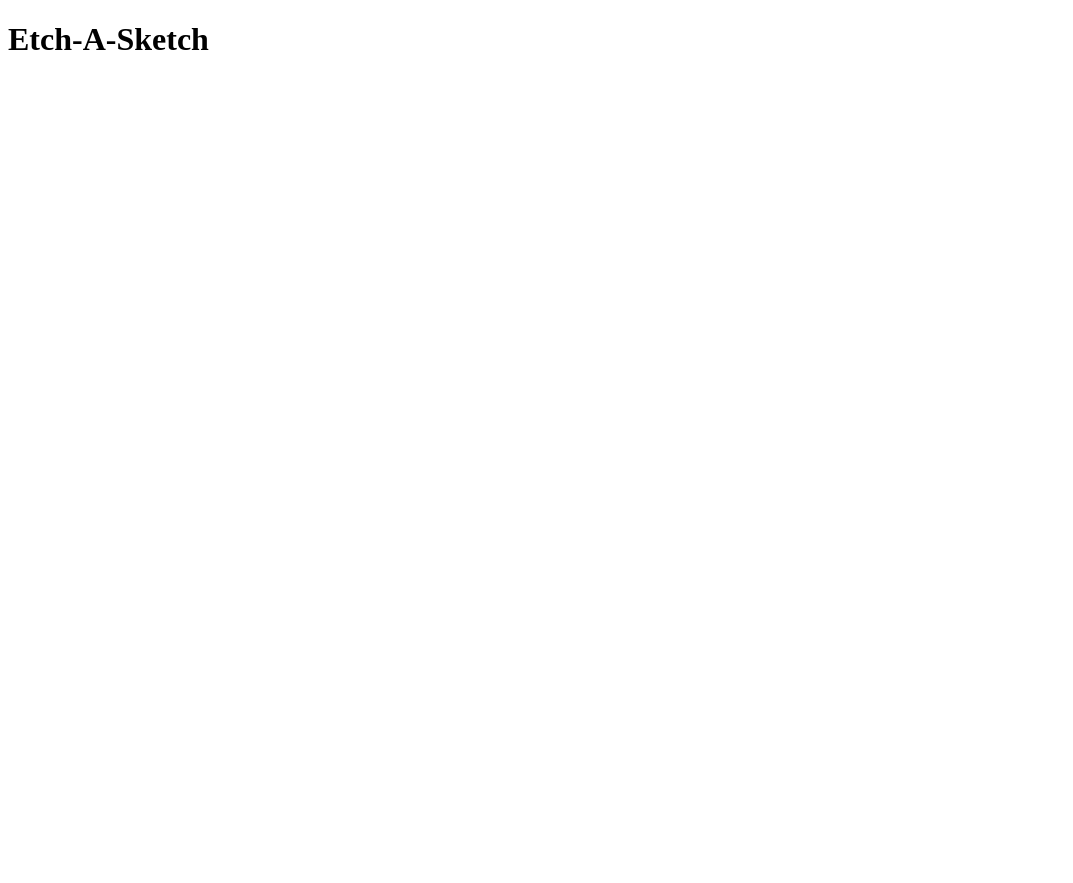
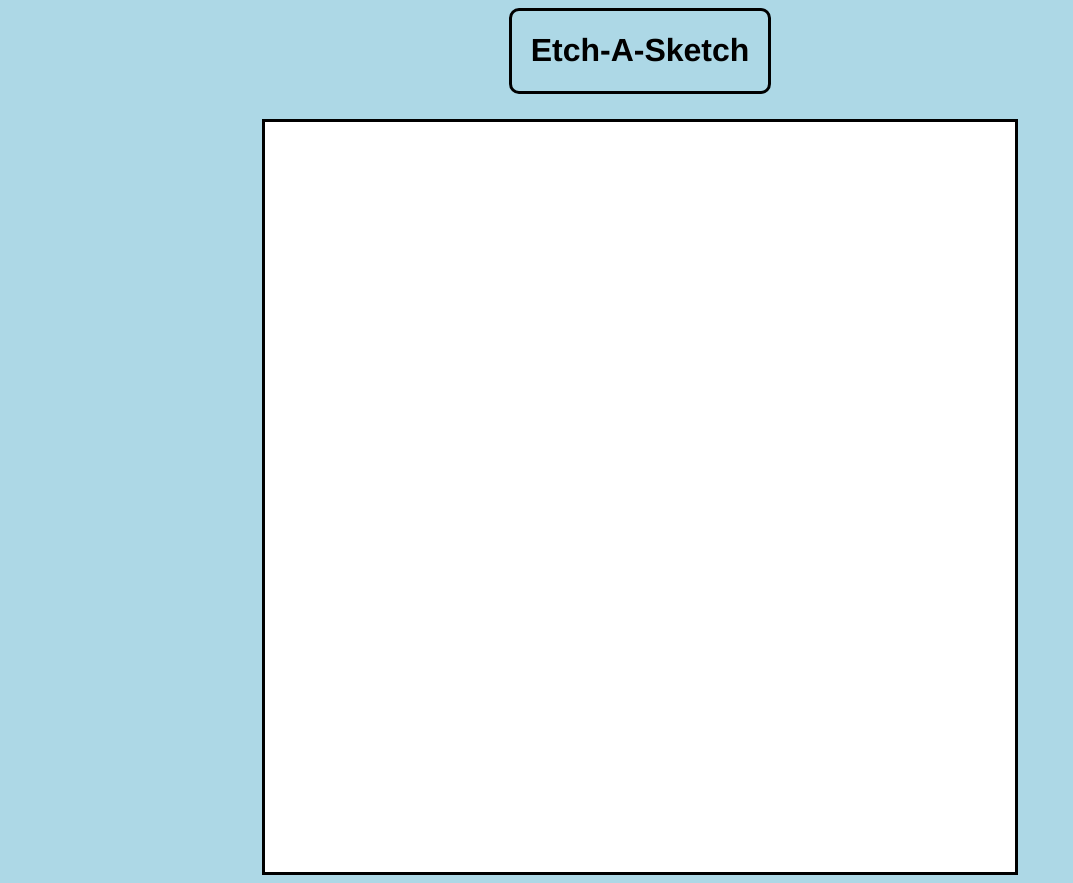
Before and after one commit to seanw6252/Etch-A-Sketch, a plain HTML site: page index.html in a window 1280 px wide. Shown: the whole page, without its empty margins (0-1073 px from the left). Before the commit the page ends 800 px from the top, so only its background shows below. Drawn offline with Linux system fonts and the light colour scheme.

Commit message:
Finished basic layout and makeGrid() function

```diff
--- a/index.html
+++ b/index.html
@@ -10,9 +10,13 @@
 </head>
 <body>
     <header>
-        <h1>Etch-A-Sketch</h1>
+        <h1 class="heading">Etch-A-Sketch</h1>
     </header>
-    <div class="container">
+    <div id="container">
+
+    </div>
+    <div class="user-input">
+
     </div>
 </body>
 </html>
--- a/scripts.js
+++ b/scripts.js
@@ -0,0 +1,14 @@
+const container = document.getElementById("container");
+
+function makeGrid(rows, columns) {
+    if (container.hasChildNodes) {
+        container.querySelectorAll('*').forEach(n => n.remove());
+    }
+
+    container.style.setProperty('--grid-rows', rows);
+    container.style.setProperty('--grid-columns', columns);
+    for (let i = 0; i < (rows * columns); i++) {
+        let gridSquare = document.createElement('div');
+        container.appendChild(gridSquare).className = "grid-square";
+    }
+}
--- a/styles.css
+++ b/styles.css
@@ -1,3 +1,41 @@
-.container {
+:root {
+    --grid-columns: 16;
+    --grid-rows: 16;
+}
+
+body {
+    display: flex;
+    flex-direction: column;
+    align-items: center;
+    background-color: lightblue;
+}
+
+header {
+    padding-left: 1.5%;
+    padding-right: 1.5%;
+    border:solid;
+    border-radius: 10px;
+}
+
+.heading {
+    font-family:'Franklin Gothic Medium', 'Arial Narrow', Arial, sans-serif;
+}
+
+#container {
+    margin-top: 2%;
     display: grid;
+    width: 750px;
+    height: 750px;
+    border: solid black;
+    background-color: white;
+    grid-gap: 0px;
+    grid-template-rows: repeat(var(--grid-rows), 1fr);
+    grid-template-columns: repeat(var(--grid-columns), 1fr);
 }
+
+.grid-square {
+    background-color: white;
+    margin: 0px;
+    padding: 0px;
+    border: 1px solid black;
+}
```
